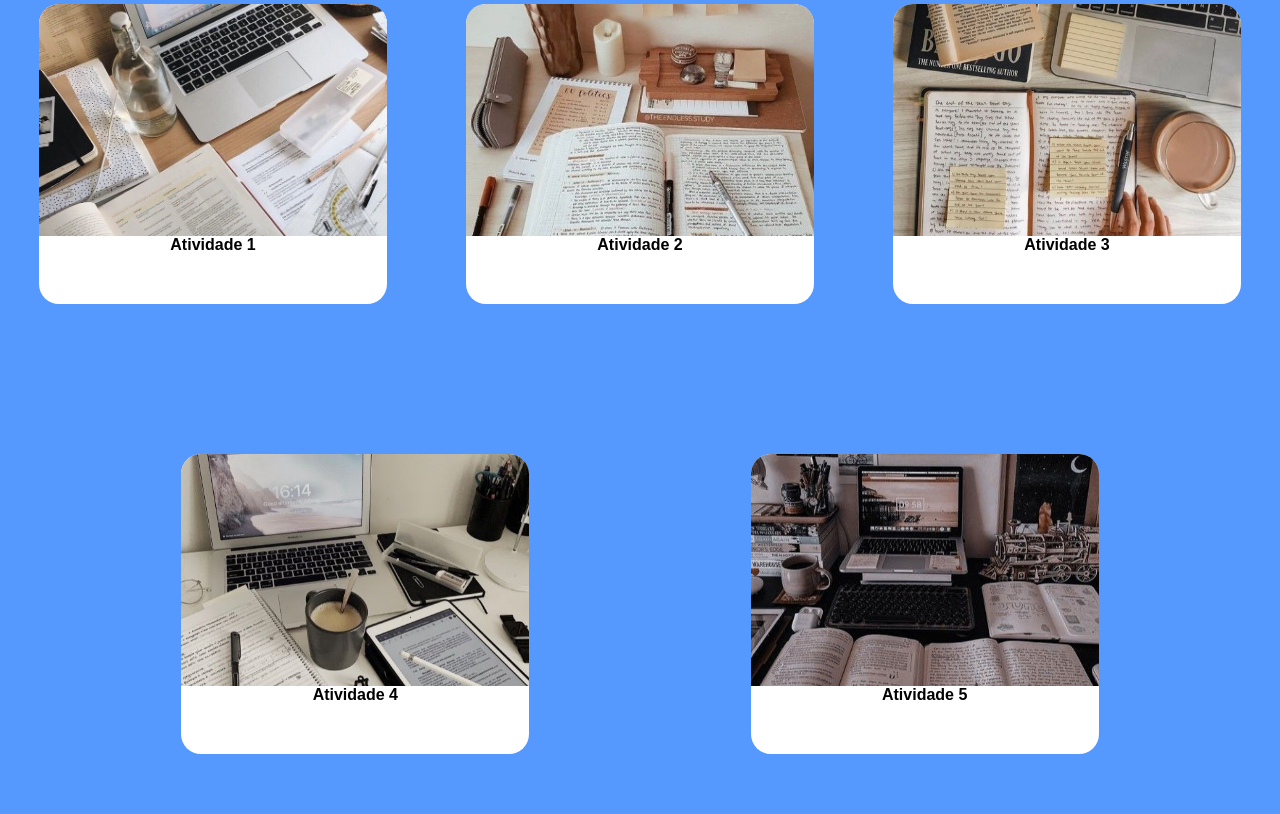
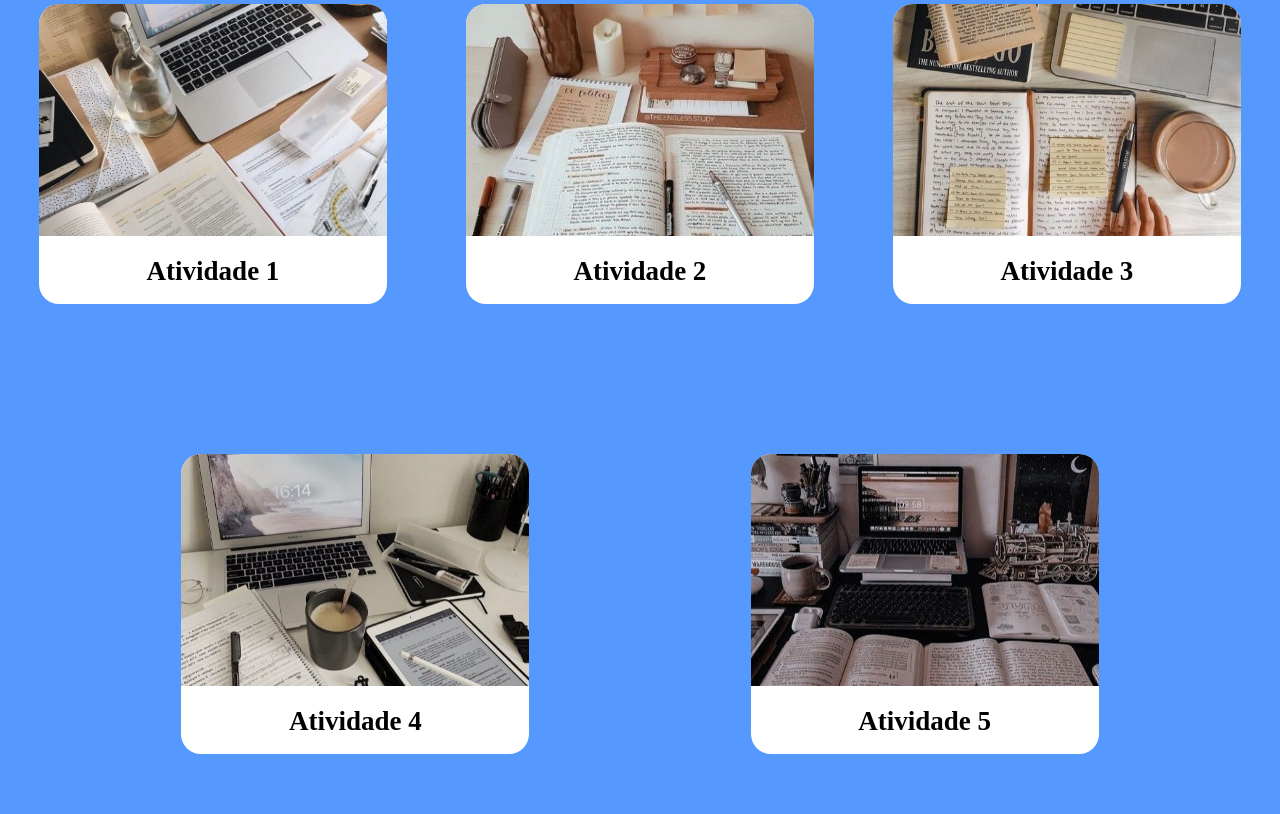
Before and after one commit to Renata-Silvax/Projeto-EduConnect, a Python web app: template templates/videos_e_atividades.html in a window 1280 px wide; the page is wider, and only the part inside the window is pictured. Shown: the part 2216-3030 px from the top of that part. Run offline with Jinja, Linux system fonts and the light colour scheme; the template is opened without the code that fills it, so the values that code supplies are empty.

Commit message:
ajeitei o nome da classe do texto
ajeitei o nome da classe do texto

```diff
--- a/css/style_videos_e_atividades.css
+++ b/css/style_videos_e_atividades.css
@@ -81,6 +81,12 @@ iframe:hover {
 
 /* Atividades */
 
+.texto{
+    font-family: 'Times New Roman', Times, serif;
+   margin-top: 20px;
+   font-size: 27px;
+}
+
 .card_atividades {
     display: flex;
     gap: 50px;
--- a/templates/videos_e_atividades.html
+++ b/templates/videos_e_atividades.html
@@ -96,7 +96,7 @@
                 <a href="../atividades/atividade 1.pdf">
                     <img src="../imagens/img.atv1.jpg" alt="Lista de agentes">
 
-                <p class="ambiente"><strong>Atividade 1</strong></p>
+                <p class="texto"><strong>Atividade 1</strong></p>
 
                 </a>
             </section>
@@ -105,7 +105,7 @@
                 <a href="../atividades/atividade 2.pdf">
                     <img src="../imagens/img.atv2.jpg" alt="Lista de agentes">
 
-                <p class="ambiente"><strong>Atividade 2</strong></p>
+                <p class="texto"><strong>Atividade 2</strong></p>
 
                 </a>
             </section>
@@ -114,7 +114,7 @@
                 <a href="../atividades/atividade 3.pdf">
                     <img src="../imagens/img.atv3.jpg" alt="Lista de agentes">
 
-                <p class="ambiente"><strong>Atividade 3</strong></p>
+                <p class="texto"><strong>Atividade 3</strong></p>
 
                 </a>
             </section>
@@ -123,7 +123,7 @@
                 <a href="../atividades/atividade 4.pdf">
                     <img src="../imagens/img.atv4.jpg" alt="Lista de agentes">
 
-                <p class="ambiente"><strong>Atividade 4</strong></p>
+                <p class="texto"><strong>Atividade 4</strong></p>
 
                 </a>
             </section>
@@ -132,7 +132,7 @@
                 <a href="../atividades/atividade 5.pdf">
                     <img src="../imagens/img.atv5.jpg" alt="Lista de agentes">
 
-                <p class="ambiente"><strong>Atividade 5</strong></p>
+                <p class="texto"><strong>Atividade 5</strong></p>
 
                 </a>
             </section>
@@ -141,8 +141,6 @@
         </div>
     </main>
 
-
-
 </body>
 
 </html>
```
